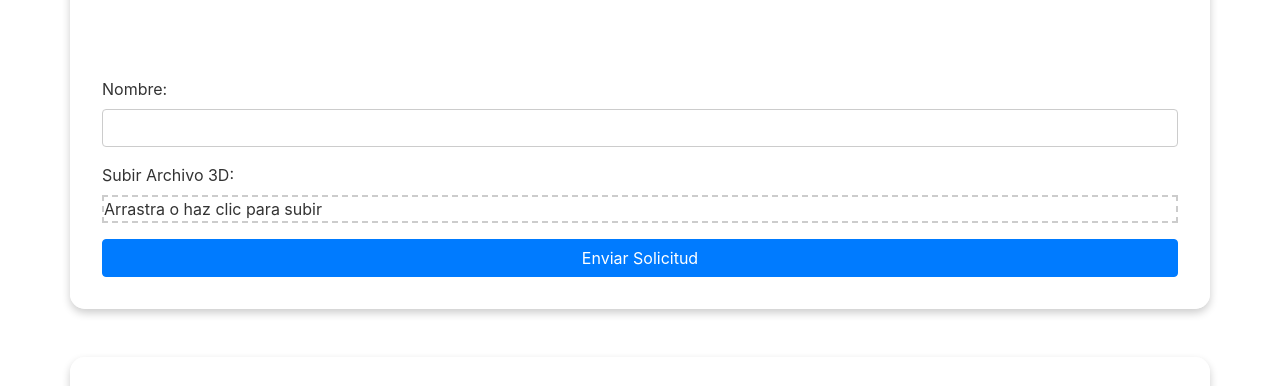
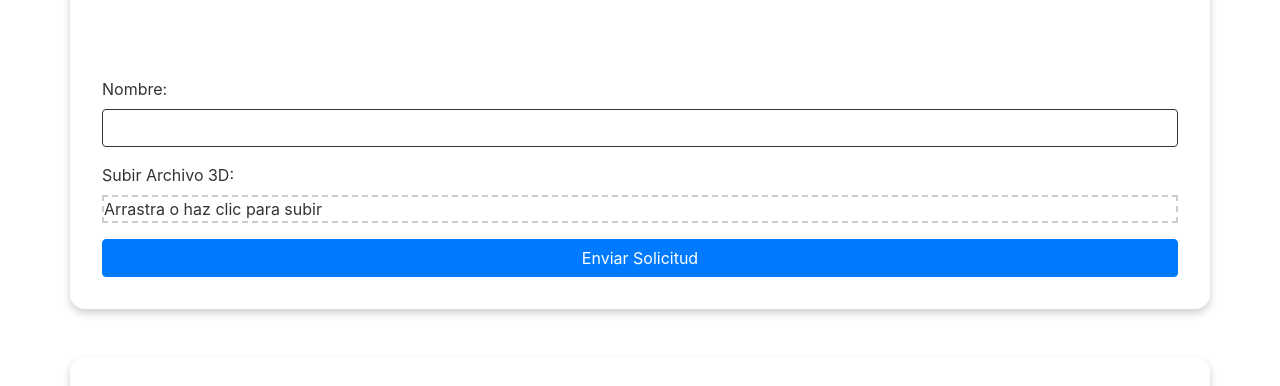
Before and after one commit to Mosekyo20/Bunka3D, a plain HTML site: page about.html in a window 1280 px wide. Shown: the part 703-1089 px from the top of the page. Drawn offline with nearby package versions, Linux system fonts and the light colour scheme.

Commit message:
Update main.css

```diff
--- a/assets/css/main.css
+++ b/assets/css/main.css
@@ -23,7 +23,7 @@
 /* Campos de entrada */
 .form-control {
     background: rgba(255, 255, 255, 0.9); /* Fondo casi blanco */
-    border: 1px solid #ccc; /* Borde gris */
+    border: 1px solid #333; /* Borde gris */
     color: #333; /* Texto oscuro */
 }
 
```
